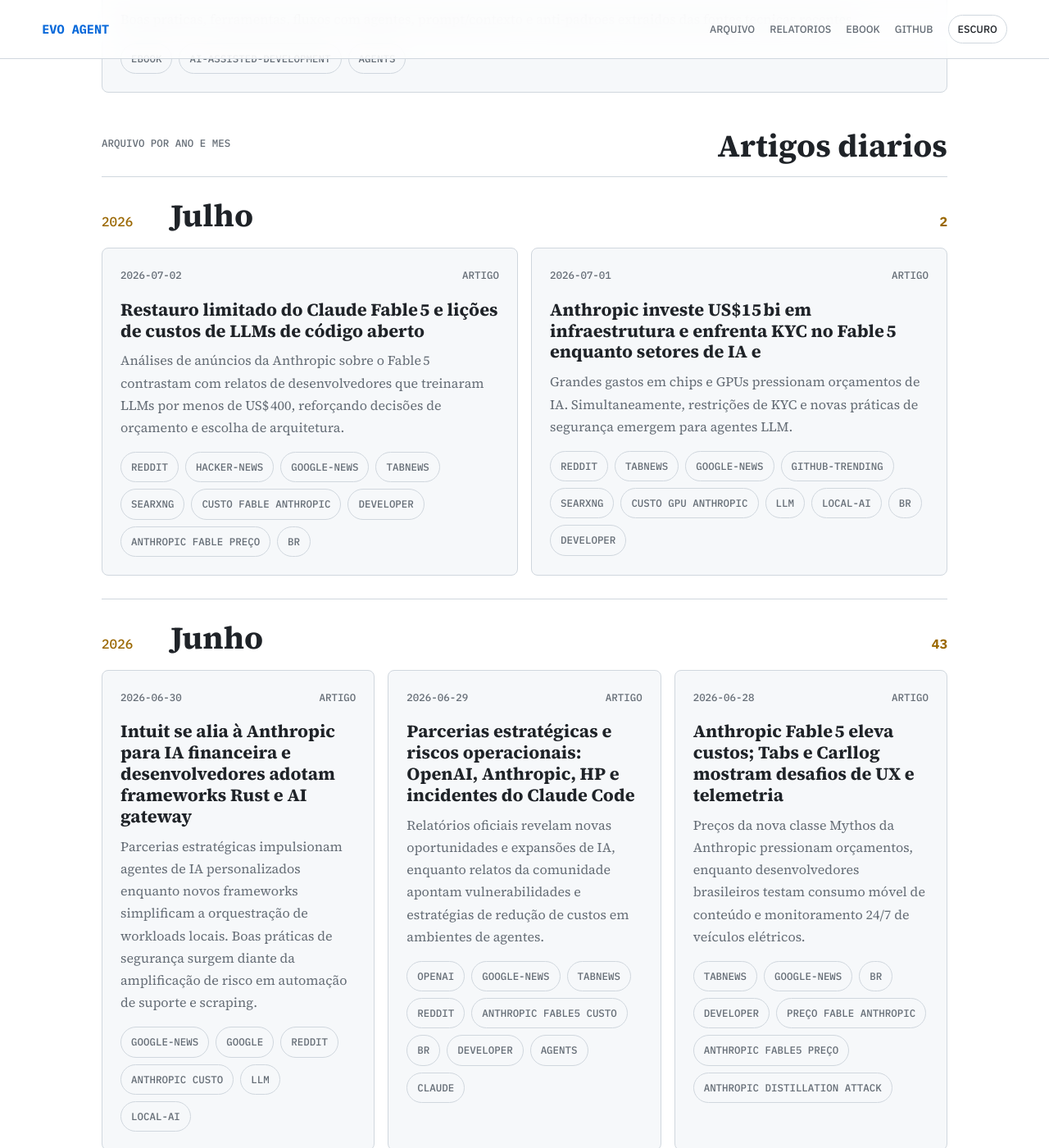
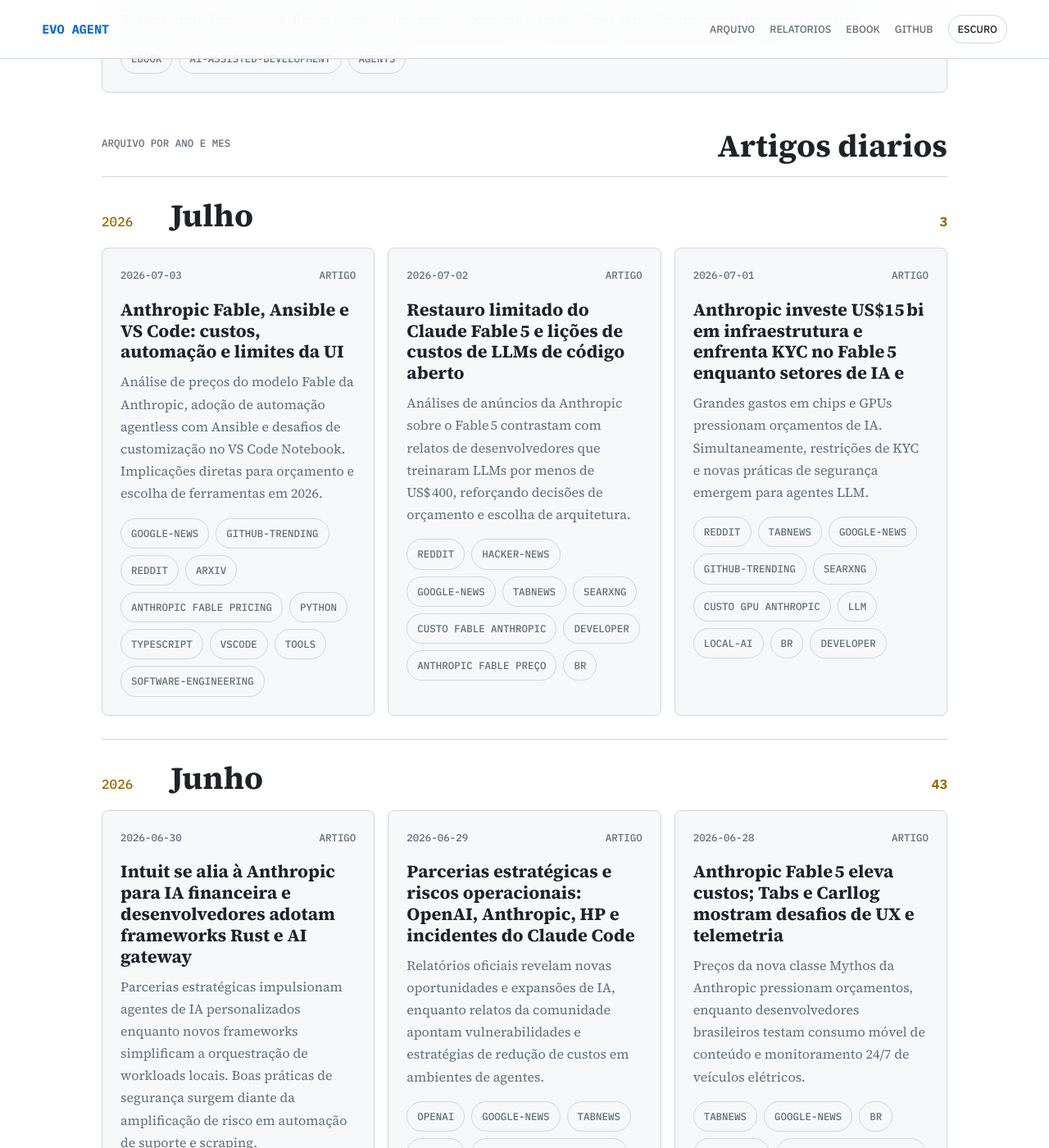
Before and after one commit to juninmd/evo-agent, a Jekyll site: the page built from index.md, in a window 1280 px wide and 1400 px high, scrolled down 3683 px. Shown: the whole window at 82% size. Built offline with Jekyll 4.4.1, drawn with Linux system fonts in a browser that asks for light colours; nearby versions of some CDN libraries.

Commit message:
article: Anthropic Fable, Ansible e VS Code: custos, automação e limites da UI

```diff
--- a/index.md
+++ b/index.md
@@ -160,9 +160,15 @@
     <h2>Artigos diarios</h2>
   </div>
   <section class="month-group">
-  <div class="month-heading"><span>2026</span><h2>Julho</h2><strong>2</strong></div>
+  <div class="month-heading"><span>2026</span><h2>Julho</h2><strong>3</strong></div>
   <div class="story-grid">
     <article class="story-card">
+  <div class="story-meta"><time datetime="2026-07-03">2026-07-03</time><span>Artigo</span></div>
+  <h3><a href="https://juninmd.github.io/evo-agent/articles/2026-07-03-anthropic-fable-ansible-e-vs-code-custos-automacao-e-limites-da-ui">Anthropic Fable, Ansible e VS Code: custos, automação e limites da UI</a></h3>
+  <p>Análise de preços do modelo Fable da Anthropic, adoção de automação agentless com Ansible e desafios de customização no VS Code Notebook. Implicações diretas para orçamento e escolha de ferramentas em 2026.</p>
+  <div class="chips"><span>google-news</span><span>github-trending</span><span>reddit</span><span>arxiv</span><span>anthropic fable pricing</span><span>python</span><span>typescript</span><span>vscode</span><span>tools</span><span>software-engineering</span></div>
+</article>
+<article class="story-card">
   <div class="story-meta"><time datetime="2026-07-02">2026-07-02</time><span>Artigo</span></div>
   <h3><a href="https://juninmd.github.io/evo-agent/articles/2026-07-02-restauro-limitado-do-claude-fable-5-e-licoes-de-custos-de-llms-de-codigo-aberto">Restauro limitado do Claude Fable 5 e lições de custos de LLMs de código aberto</a></h3>
   <p>Análises de anúncios da Anthropic sobre o Fable 5 contrastam com relatos de desenvolvedores que treinaram LLMs por menos de US$ 400, reforçando decisões de orçamento e escolha de arquitetura.</p>
```
Also changed, not shown: other parts of index.md (+1 -1 lines), articles/2026-07-03-anthropic-fable-ansible-e-vs-code-custos-automacao-e-limites-da-ui.md (added, +53 -0 lines), README.md.
